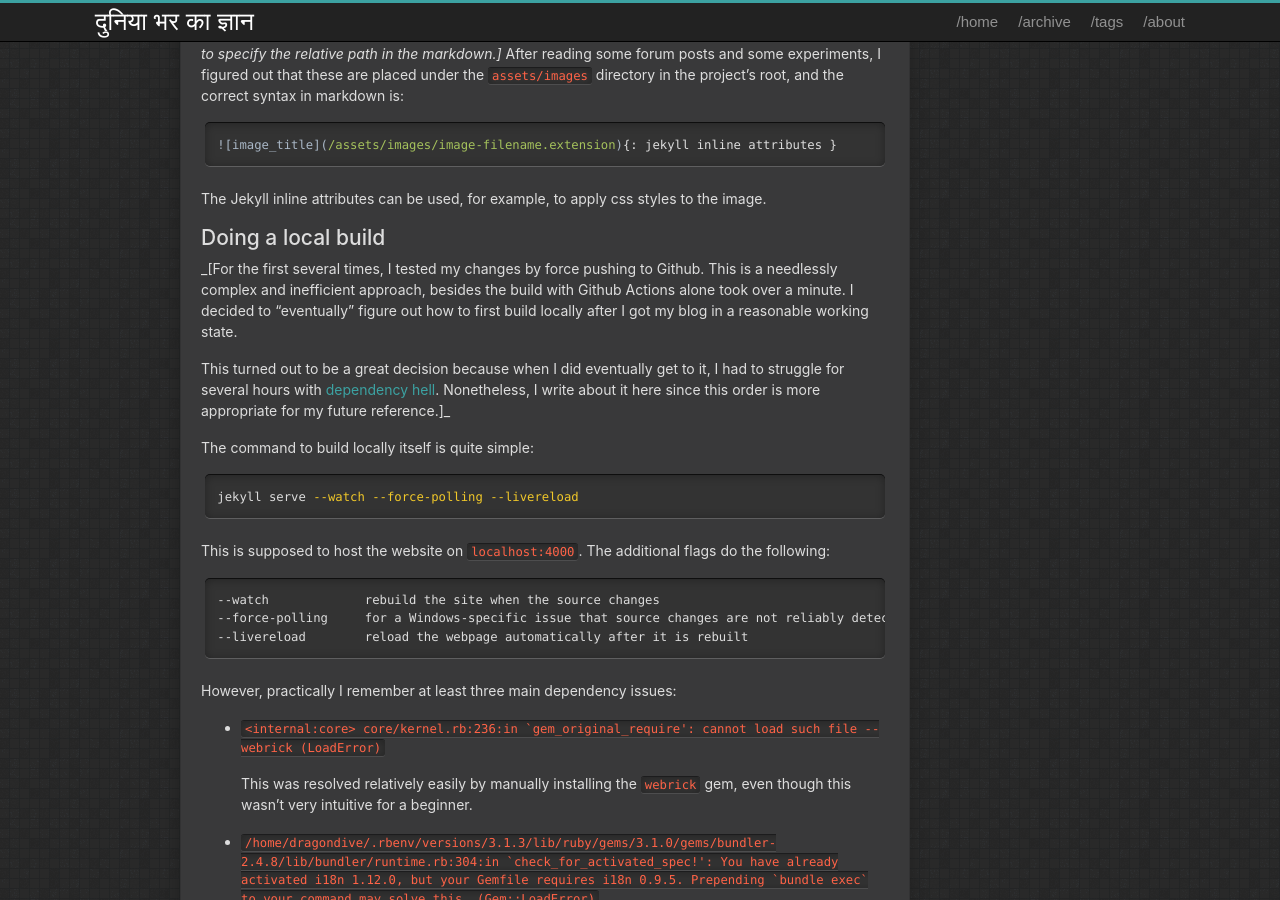
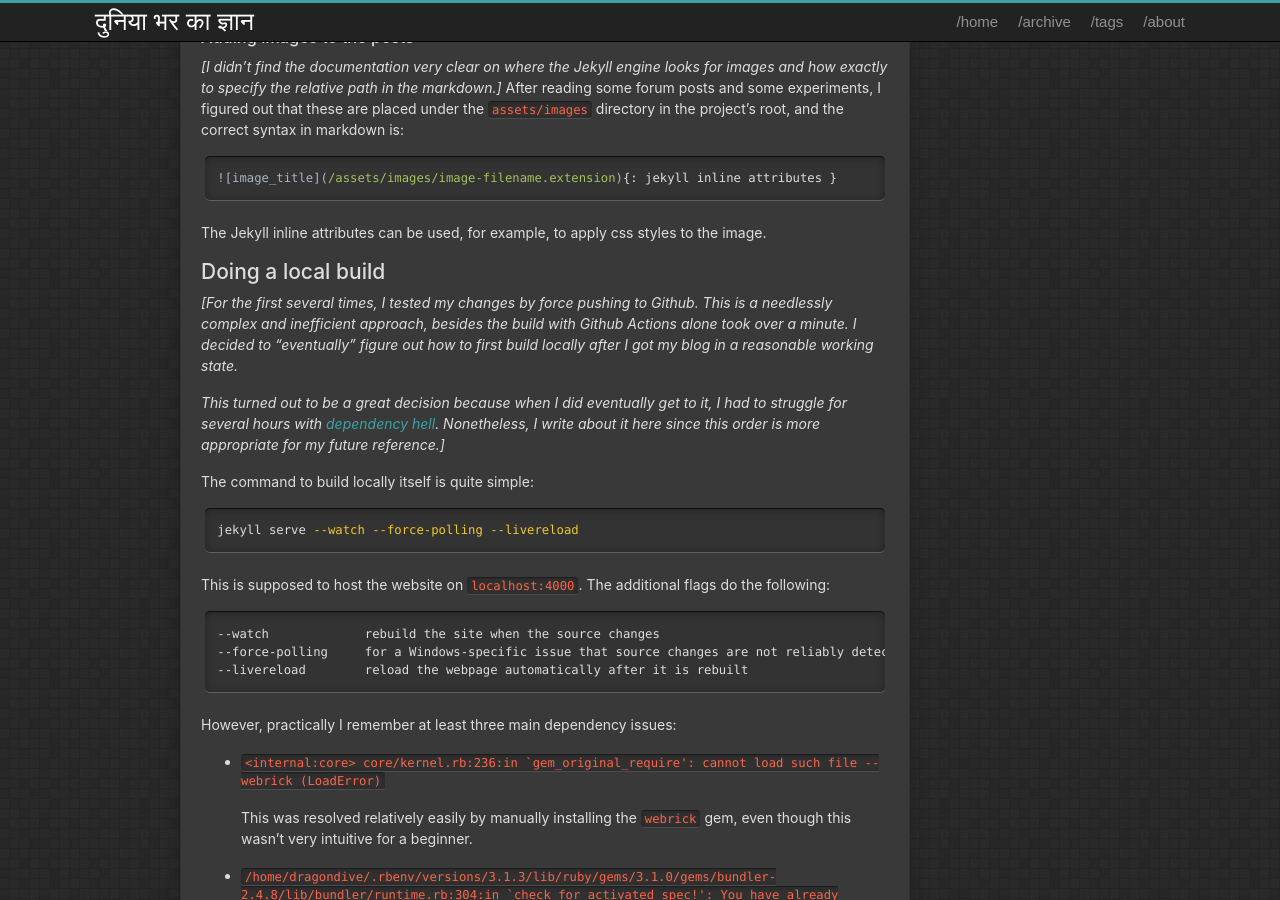
Before and after one commit to dragondive/dragondive.github.io, a Jekyll site: the page built from docs/_posts/2023-03-10-setting-up-my-blog.md, in a window 1280 px wide and 900 px high, scrolled down 1382 px. Built offline with Jekyll 4.4.1, drawn with Linux system fonts in a browser that asks for light colours; emoji names are drawn with the system emoji font; comment, search, counter and statistics services are not loaded; some of the changed text lies outside the part shown.

```diff
--- a/docs/_posts/2023-03-10-setting-up-my-blog.md
+++ b/docs/_posts/2023-03-10-setting-up-my-blog.md
@@ -70,9 +70,9 @@ The Jekyll inline attributes can be used, for example, to apply css styles to th
 
 ## Doing a local build
 
-_[For the first several times, I tested my changes by force pushing to Github. This is a needlessly complex and inefficient approach, besides the build with Github Actions alone took over a minute. I decided to "eventually" figure out how to first build locally after I got my blog in a reasonable working state.
+_[For the first several times, I tested my changes by force pushing to Github. This is a needlessly complex and inefficient approach, besides the build with Github Actions alone took over a minute. I decided to "eventually" figure out how to first build locally after I got my blog in a reasonable working state._
 
-This turned out to be a great decision because when I did eventually get to it, I had to struggle for several hours with [dependency hell](https://www.techtarget.com/searchitoperations/definition/dependency-hell). Nonetheless, I write about it here since this order is more appropriate for my future reference.]_
+_This turned out to be a great decision because when I did eventually get to it, I had to struggle for several hours with [dependency hell](https://www.techtarget.com/searchitoperations/definition/dependency-hell). Nonetheless, I write about it here since this order is more appropriate for my future reference.]_
 
 The command to build locally itself is quite simple:
 
```
Also changed, not shown: other parts of docs/_posts/2023-03-10-setting-up-my-blog.md (+1 -1 lines).
